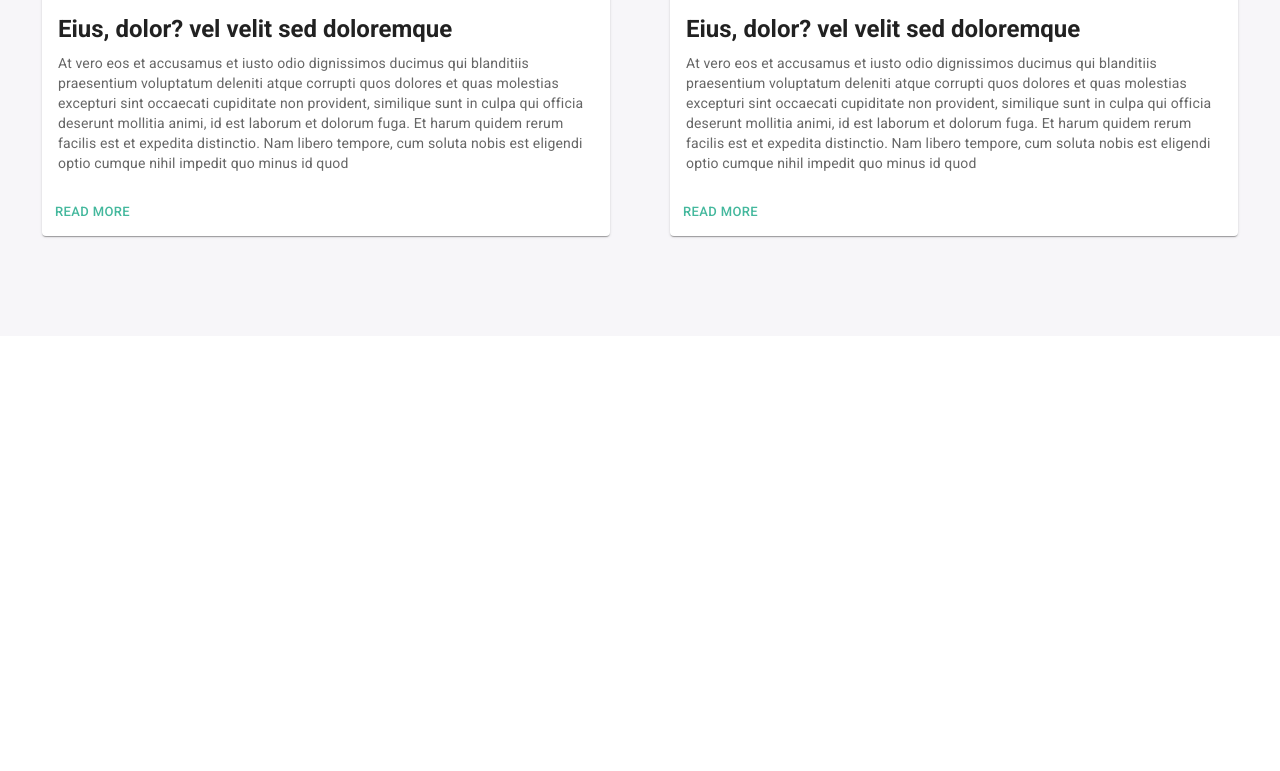
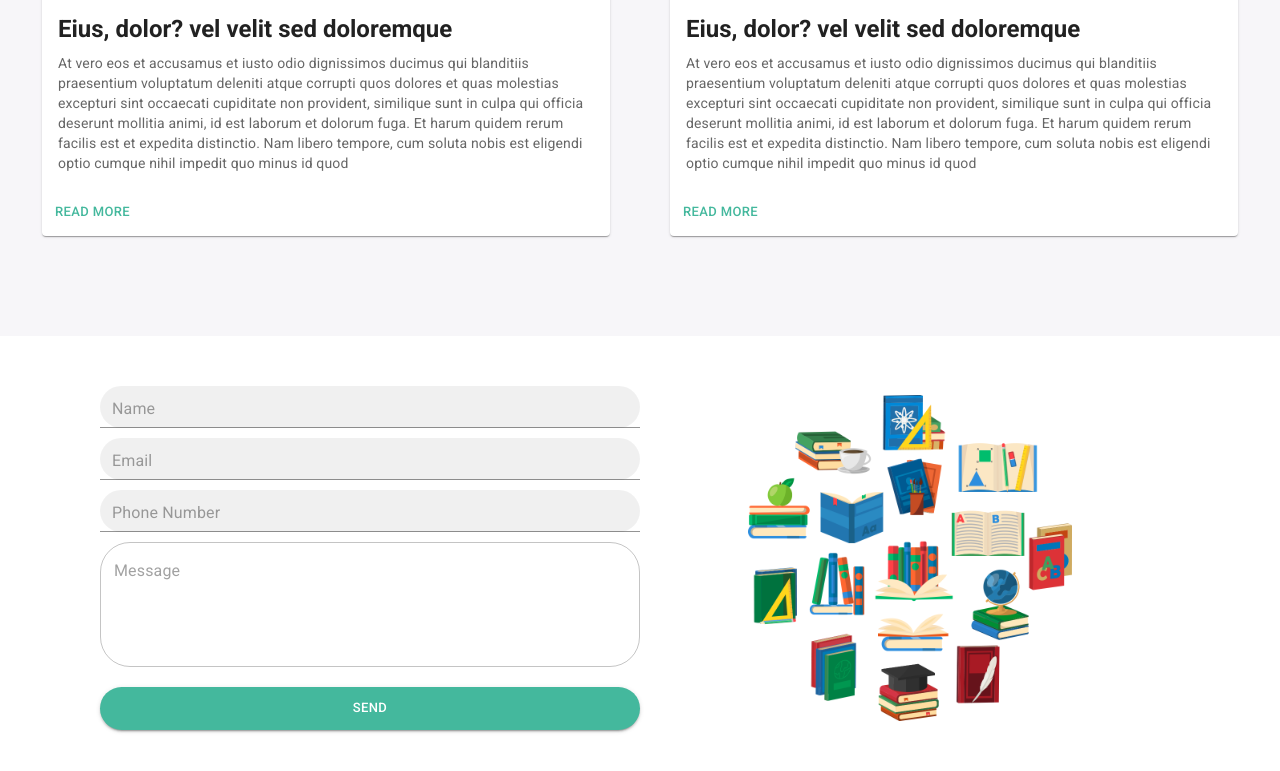
Before and after one commit to d4n7el/book-store, a React (Create React App) app: page / in a window 1280 px wide. Shown: the part 2249-3020 px from the top of the page. Before the commit the page ends 2585 px from the top, so only its background shows below. Built offline with nearby package versions, Linux system fonts and the light colour scheme; no server answers.

Commit message:
add component contact - form

```diff
--- a/src/App.tsx
+++ b/src/App.tsx
@@ -2,6 +2,7 @@ import Header from './header/infraestructura';
 import Products from './product/container/products';
 import BlogView from './blog/infraestructura/view/blog';
 import './infraestructura/theme/base.scss';
+import ContactView from './contact/infraestructura/view/contact';
 
 function App() {
   return (
@@ -9,6 +10,7 @@ function App() {
       <Header />
       <Products />
       <BlogView />
+      <ContactView />
     </div>
   );
 }
--- /dev/null
+++ b/src/contact/infraestructura/components/formContact/index.tsx
@@ -0,0 +1,145 @@
+import { useFormik } from 'formik';
+import * as Yup from 'yup';
+
+import FormControl from '@mui/material/FormControl';
+import FilledInput from '@mui/material/FilledInput';
+import InputAdornment from '@mui/material/InputAdornment';
+import IconButton from '@mui/material/IconButton';
+import TextField from '@mui/material/TextField';
+import ButtonOval from '../../../../infraestructura/components/button';
+import ErrorIcon from '@mui/icons-material/Error';
+
+const FormContact = () => {
+  const formik = useFormik({
+    initialValues: initialValues(),
+    validationSchema: Yup.object(validationSchema()),
+    onSubmit: async (formData) => {
+      console.log(formData);
+    },
+  });
+
+  console.log(formik.errors);
+
+  return (
+    <>
+      <div className="input-form">
+        <FormControl sx={{ m: 1 }} variant="filled">
+          <FilledInput
+            autoComplete="off"
+            placeholder="Name"
+            id="filled-adornment-password"
+            type={'text'}
+            value={formik.values.name}
+            onChange={(e) => {
+              formik.setFieldValue('name', e.target.value);
+            }}
+            endAdornment={
+              <InputAdornment position="end">
+                <IconButton
+                  aria-label="toggle password visibility"
+                  onClick={() => {
+                    formik.handleSubmit();
+                  }}
+                  edge="end"
+                >
+                  {formik.errors.name && <ErrorIcon />}
+                </IconButton>
+              </InputAdornment>
+            }
+          />
+        </FormControl>
+      </div>
+      <div className="input-form">
+        <FormControl sx={{ m: 1 }} variant="filled">
+          <FilledInput
+            placeholder="Email"
+            autoComplete="off"
+            id="filled-adornment-password"
+            type={'text'}
+            value={formik.values.email}
+            required
+            onChange={(e) => {
+              formik.setFieldValue('email', e.target.value);
+            }}
+            endAdornment={
+              <InputAdornment position="end">
+                <IconButton
+                  aria-label="toggle password visibility"
+                  onClick={() => {
+                    formik.handleSubmit();
+                  }}
+                  edge="end"
+                >
+                  {formik.errors.email && <ErrorIcon />}
+                </IconButton>
+              </InputAdornment>
+            }
+          />
+        </FormControl>
+      </div>
+      <div className="input-form">
+        <FormControl sx={{ m: 1 }} variant="filled">
+          <FilledInput
+            placeholder="Phone Number"
+            autoComplete="off"
+            id="filled-adornment-password"
+            type={'text'}
+            value={formik.values.phoneNumber}
+            onChange={(e) => {
+              formik.setFieldValue('phoneNumber', e.target.value);
+            }}
+            endAdornment={
+              <InputAdornment position="end">
+                <IconButton
+                  aria-label="toggle password visibility"
+                  onClick={() => {
+                    formik.handleSubmit();
+                  }}
+                  edge="end"
+                >
+                  {formik.errors.phoneNumber && <ErrorIcon />}
+                </IconButton>
+              </InputAdornment>
+            }
+          />
+        </FormControl>
+      </div>
+      <div className="input-form-text-area">
+        <TextField
+          fullWidth
+          id="outlined-textarea"
+          placeholder="Message"
+          multiline
+          rows={4}
+          value={formik.values.message}
+          onChange={(e) => {
+            formik.setFieldValue('message', e.target.value);
+          }}
+        />
+      </div>
+      <ButtonOval
+        txt="SEND"
+        className="button-widthfull-second"
+        onClick={() => {
+          formik.handleSubmit();
+        }}
+      />
+    </>
+  );
+};
+
+export default FormContact;
+
+const initialValues = () => ({
+  name: '',
+  email: '',
+  phoneNumber: '',
+  message: '',
+});
+
+const validationSchema = () => ({
+  name: Yup.string().required(),
+  email: Yup.string().required(),
+  phoneNumber: Yup.string().required(),
+  message: Yup.string(),
+});
--- /dev/null
+++ b/src/contact/infraestructura/style/index.scss
@@ -0,0 +1,15 @@
+@import '../../../infraestructura/theme/colors.scss';
+
+div.container-contact {
+  padding: 50px 100px;
+  display: grid;
+  grid-template-columns: repeat(auto-fit, minmax(25rem, 1fr));
+  div.image-contact {
+    display: flex;
+    justify-content: center;
+    align-items: center;
+    img {
+      width: 60%;
+    }
+  }
+}
--- /dev/null
+++ b/src/contact/infraestructura/view/contact.tsx
@@ -0,0 +1,23 @@
+import '../style/index.scss';
+import imgContact from '../../../infraestructura/assets/contact-img.png';
+import FormContact from '../components/formContact';
+
+const ContactView = () => {
+  return (
+    <div className="container-contact">
+      <div className="form-contact">
+        <FormContact />
+      </div>
+      <div className="image-contact">
+        <img
+          src={imgContact}
+          srcSet={imgContact}
+          alt={'header-img'}
+          loading="lazy"
+        />
+      </div>
+    </div>
+  );
+};
+
+export default ContactView;
--- a/src/infraestructura/theme/base.scss
+++ b/src/infraestructura/theme/base.scss
@@ -40,3 +40,52 @@ div.input-app {
     }
   }
 }
+
+div.input-form {
+  div.css-r47a1p-MuiFormControl-root,
+  .css-e363es-MuiFormControl-root {
+    width: 100% !important;
+    margin: 0px;
+    margin-bottom: 10px;
+  }
+  div.MuiInputBase-formControl {
+    border-radius: 40px;
+    padding-right: 21px !important;
+  }
+  .css-f6v4u4-MuiInputBase-root-MuiFilledInput-root:before,
+  .css-f6v4u4-MuiInputBase-root-MuiFilledInput-root:hover:not(.Mui-disabled):before,
+  .css-cio0x1-MuiInputBase-root-MuiFilledInput-root:before,
+  .css-cio0x1-MuiInputBase-root-MuiFilledInput-root:hover:not(.Mui-disabled):before,
+  .css-cio0x1-MuiInputBase-root-MuiFilledInput-root:after,
+  .css-10i04qz-MuiInputBase-root-MuiFilledInput-root:before,
+  .css-10i04qz-MuiInputBase-root-MuiFilledInput-root:after,
+  .css-10i04qz-MuiInputBase-root-MuiFilledInput-root:hover:not(.Mui-disabled):before,
+  .css-f6v4u4-MuiInputBase-root-MuiFilledInput-root:after {
+    border-bottom: none;
+  }
+
+  .css-10botns-MuiInputBase-input-MuiFilledInput-input {
+    padding-top: 8px;
+  }
+  .css-1gctnaj-MuiInputBase-input-MuiFilledInput-input {
+    padding-top: 11px;
+  }
+}
+
+div.input-form-text-area {
+  .MuiOutlinedInput-root {
+    border-radius: 30px;
+    .css-1d3z3hw-MuiOutlinedInput-notchedOutline {
+      border: none;
+      background-color: rgba(0, 0, 0, 0.06);
+    }
+  }
+}
+
+button.button-widthfull-second {
+  background-color: $color-second;
+  width: 100%;
+  margin-top: 20px;
+  border-radius: 30px;
+  padding: 10px;
+}
```
